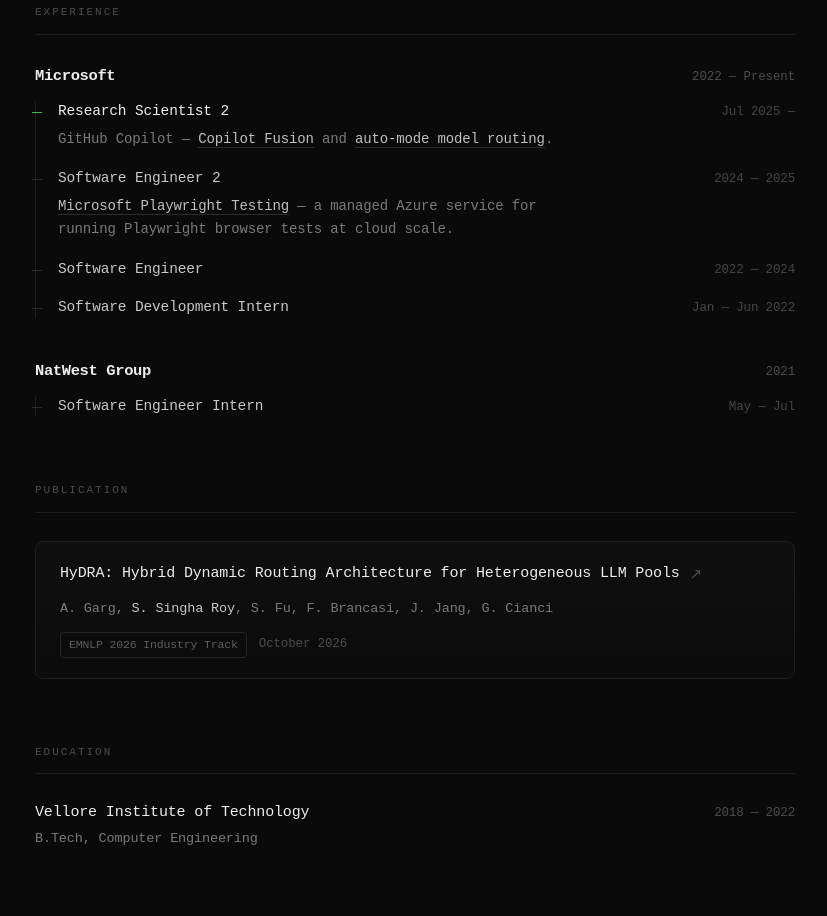
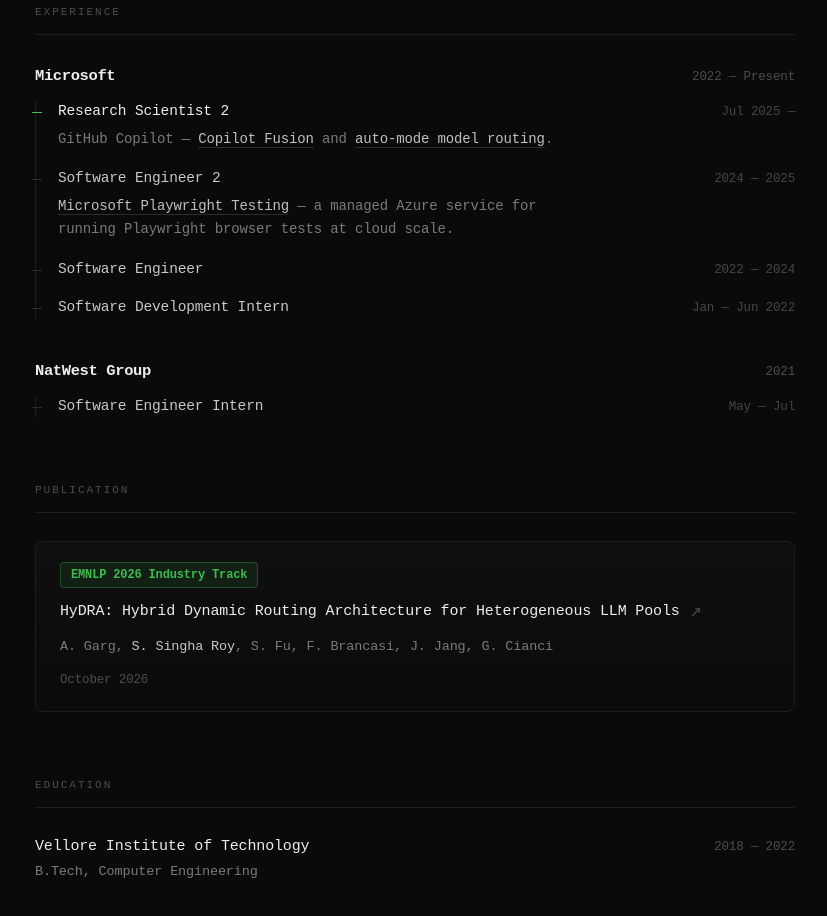
Before and after one commit to Sid200026/Sid200026.github.io, an Astro site: page / in a window 1280 px wide. Shown: the part 448-1364 px from the top of the page, without its empty margins (225-1052 px from the left). Built offline with nearby package versions, Linux system fonts and the light colour scheme; Astro itself is replaced by a stand-in of ours.

Commit message:
Highlight EMNLP publication venue above paper title

```diff
--- a/src/components/Publications.tsx
+++ b/src/components/Publications.tsx
@@ -26,6 +26,9 @@ function PublicationCard(publication: Publication) {
       rel="noreferrer"
       className="block rounded-lg border border-hairline bg-gradient-to-b from-[#0f0f0f] to-[#0b0b0b] px-5 py-4 transition-colors duration-200 hover:border-edge sm:px-6 sm:py-5"
     >
+      <span className="mb-3 inline-block rounded border border-live/30 bg-live/10 px-2.5 py-1 text-xs font-semibold text-live">
+        {identifier}
+      </span>
       <h3 className="mb-2.5 flex items-start gap-2.5 text-sm font-medium leading-relaxed sm:text-[15px]">
         <span>{title}</span>
         <span aria-hidden className="mt-0.5 shrink-0 text-ink-dim">
@@ -33,12 +36,7 @@ function PublicationCard(publication: Publication) {
         </span>
       </h3>
       <AuthorList {...publication} />
-      <div className="mt-3 flex items-center gap-3 text-[12.5px] text-ink-dim">
-        <span className="rounded border border-[#262626] px-2 py-0.5 text-[11.5px] text-[#5e5e5e]">
-          {identifier}
-        </span>
-        <span>{date}</span>
-      </div>
+      <p className="mt-3 text-[12.5px] text-ink-dim">{date}</p>
     </a>
   );
 }
```
